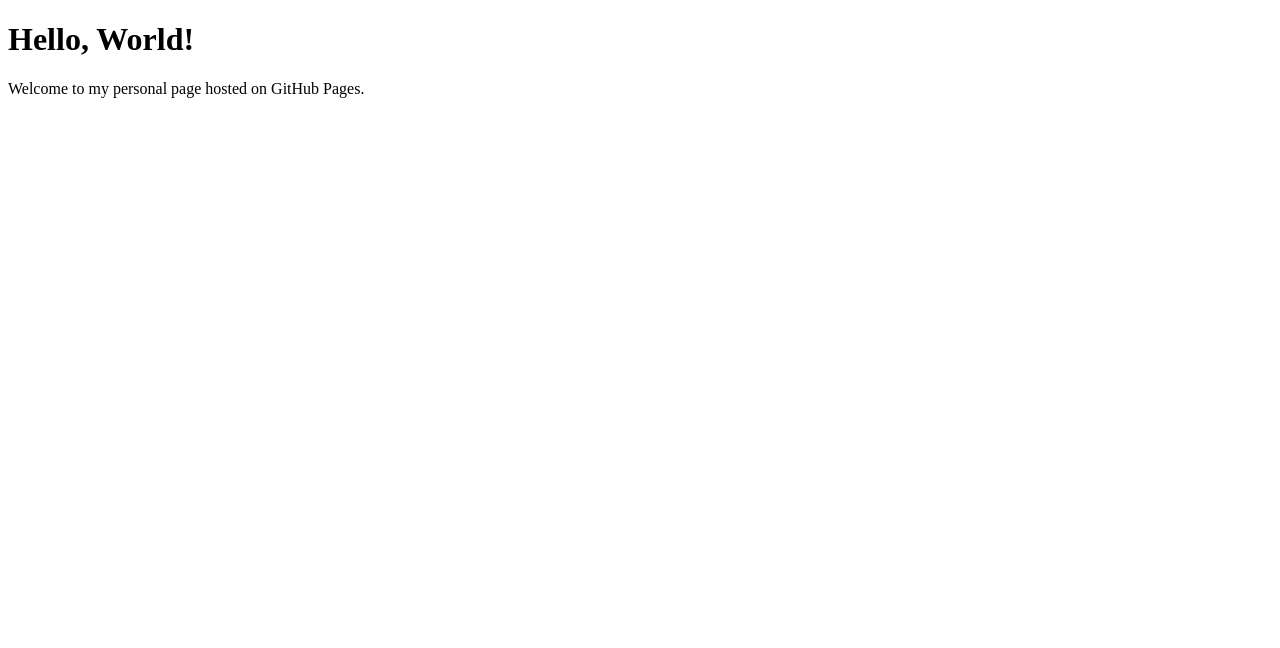
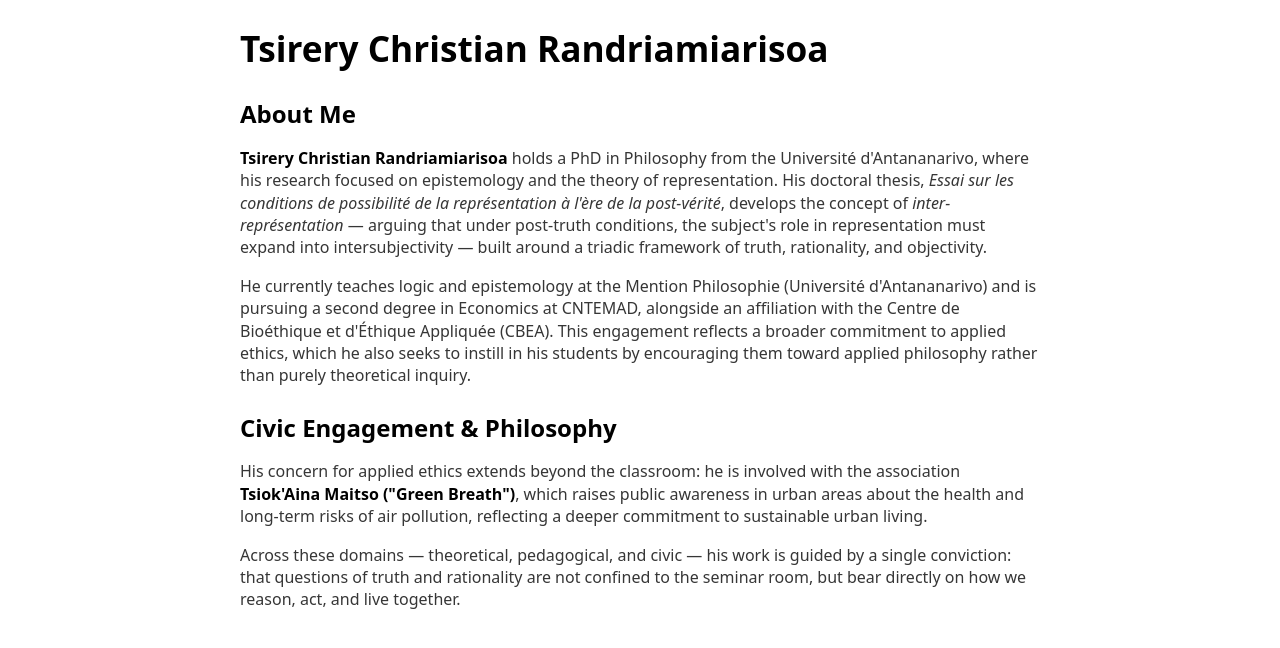
Before and after one commit to tsirery/tsirery.github.io, a plain HTML site: page index.html in a window 1280 px wide. Drawn offline with nearby package versions, Linux system fonts and the light colour scheme.

Commit message:
Update index.html

```diff
--- a/index.html
+++ b/index.html
@@ -1,10 +1,42 @@
 <!DOCTYPE html>
 <html>
   <head>
-    <title>My Personal Website</title>
+    <title>Tsirery Christian Randriamiarisoa</title>
+    <!-- Modern clean styling -->
+    <link rel="stylesheet" href="https://cdn.jsdelivr.net/npm/water.css@2/out/water.css">
   </head>
   <body>
-    <h1>Hello, World!</h1>
-    <p>Welcome to my personal page hosted on GitHub Pages.</p>
+    <h1>Tsirery Christian Randriamiarisoa</h1>
+
+    <h2>About Me</h2>
+    <p>
+      <strong>Tsirery Christian Randriamiarisoa</strong> holds a PhD in Philosophy from the Université d'Antananarivo,
+      where his research focused on epistemology and the theory of representation. His doctoral thesis,
+      <em>Essai sur les conditions de possibilité de la représentation à l'ère de la post-vérité</em>,
+      develops the concept of <em>inter-représentation</em> — arguing that under post-truth conditions,
+      the subject's role in representation must expand into intersubjectivity — built around a triadic framework
+      of truth, rationality, and objectivity.
+    </p>
+
+    <p>
+      He currently teaches logic and epistemology at the Mention Philosophie (Université d'Antananarivo)
+      and is pursuing a second degree in Economics at CNTEMAD, alongside an affiliation with the
+      Centre de Bioéthique et d'Éthique Appliquée (CBEA). This engagement reflects a broader commitment
+      to applied ethics, which he also seeks to instill in his students by encouraging them toward applied
+      philosophy rather than purely theoretical inquiry.
+    </p>
+
+    <h2>Civic Engagement & Philosophy</h2>
+    <p>
+      His concern for applied ethics extends beyond the classroom: he is involved with the association
+      <strong>Tsiok'Aina Maitso ("Green Breath")</strong>, which raises public awareness in urban areas about the health
+      and long-term risks of air pollution, reflecting a deeper commitment to sustainable urban living.
+    </p>
+
+    <p>
+      Across these domains — theoretical, pedagogical, and civic — his work is guided by a single conviction:
+      that questions of truth and rationality are not confined to the seminar room, but bear directly on how
+      we reason, act, and live together.
+    </p>
   </body>
 </html>
```
